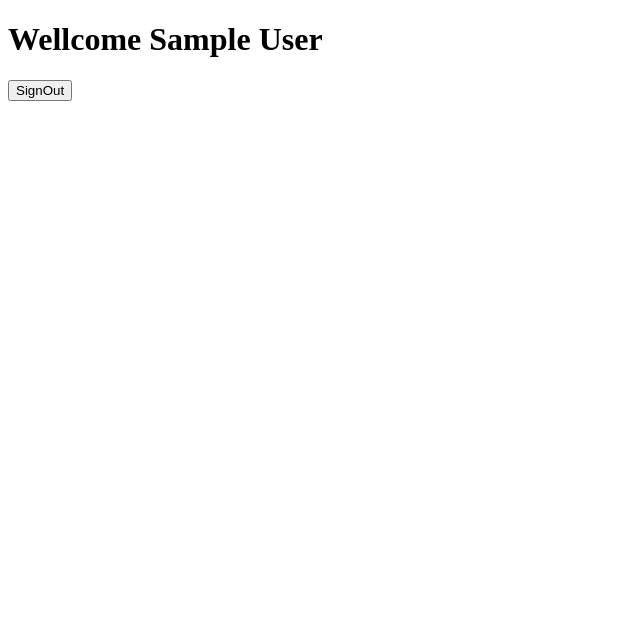
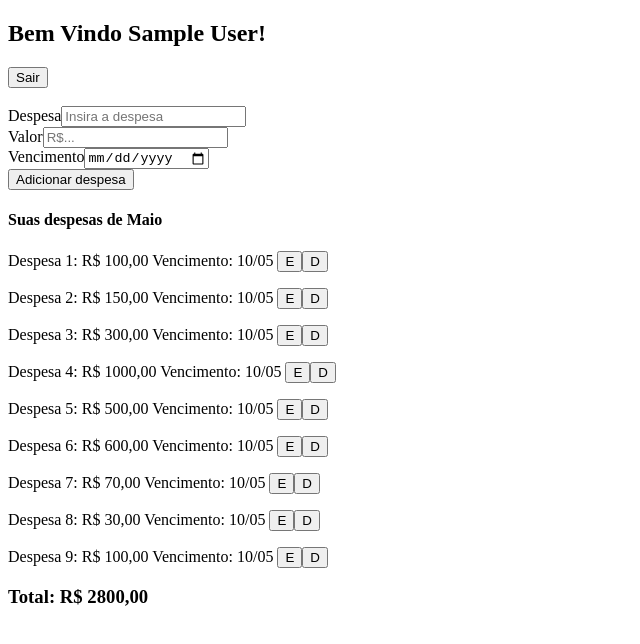
Before and after one commit to PaulinoBrunoMar/finance, a React (Create React App) app: page /home in a window 1280 px wide. Shown: the top 644 px of the page, without its empty margins (0-640 px from the left). Built offline with nearby package versions, Linux system fonts and the light colour scheme; no server answers; sample sign-in values are in the browser's storage.

Commit message:
Initializing CRUD with firestore

```diff
--- a/public/index.html
+++ b/public/index.html
@@ -1,43 +1,19 @@
 <!DOCTYPE html>
-<html lang="en">
+<html lang="pt-BR">
   <head>
     <meta charset="utf-8" />
     <link rel="icon" href="%PUBLIC_URL%/favicon.ico" />
     <meta name="viewport" content="width=device-width, initial-scale=1" />
     <meta name="theme-color" content="#000000" />
     <meta
-      name="description"
+      name="App that treat financial things"
       content="Web site created using create-react-app"
     />
-    <link rel="apple-touch-icon" href="%PUBLIC_URL%/logo192.png" />
-    <!--
-      manifest.json provides metadata used when your web app is installed on a
-      user's mobile device or desktop. See https://developers.google.com/web/fundamentals/web-app-manifest/
-    -->
-    <link rel="manifest" href="%PUBLIC_URL%/manifest.json" />
-    <!--
-      Notice the use of %PUBLIC_URL% in the tags above.
-      It will be replaced with the URL of the `public` folder during the build.
-      Only files inside the `public` folder can be referenced from the HTML.
 
-      Unlike "/favicon.ico" or "favicon.ico", "%PUBLIC_URL%/favicon.ico" will
-      work correctly both with client-side routing and a non-root public URL.
-      Learn how to configure a non-root public URL by running `npm run build`.
-    -->
-    <title>React App</title>
+    <title>Finance</title>
   </head>
   <body>
     <noscript>You need to enable JavaScript to run this app.</noscript>
     <div id="root"></div>
-    <!--
-      This HTML file is a template.
-      If you open it directly in the browser, you will see an empty page.
-
-      You can add webfonts, meta tags, or analytics to this file.
-      The build step will place the bundled scripts into the <body> tag.
-
-      To begin the development, run `npm start` or `yarn start`.
-      To create a production bundle, use `npm run build` or `yarn build`.
-    -->
   </body>
 </html>
--- a/src/App.js
+++ b/src/App.js
@@ -1,5 +1,6 @@
 import { AuthProvider } from "./components/context";
 import Router from "./routes/router";
+import ReactDOM from "react-dom";
 
 function App() {
   return (
--- a/src/components/home/index.js
+++ b/src/components/home/index.js
@@ -1,5 +1,7 @@
 import React, { useContext } from "react";
 import { AuthContext } from "../context";
+import { collection, addDoc } from "firebase/firestore";
+import { db } from "../services/firebaseConfig";
 
 function Home() {
   const { user, signOut } = useContext(AuthContext);
@@ -10,12 +12,84 @@ function Home() {
   } catch (e) {
     userOn = user;
   }
+  console.log(userOn);
+  async function addExpense() {
+    try {
+      const docRef = await addDoc(collection(db, userOn.uid), {
+        Despesa: "",
+        Descrição: "",
+        Vencimento: "",
+        Valor: 0,
+      });
+      console.log("Document written with ID: ", docRef.id);
+    } catch (e) {
+      console.error("Error adding document: ", e);
+    }
+  }
 
-  console.log(typeof userOn);
   return (
     <div>
-      <h1>Wellcome {userOn.displayName}</h1>
-      <button onClick={() => signOut()}>SignOut</button>
+      <h2>Bem Vindo {userOn.displayName}!</h2>
+      <button onClick={signOut}>Sair</button>
+      <br />
+      <br />
+
+      <div>
+        <div>
+          <label htmlFor="despesa">Despesa</label>
+          <input type="text" id="despesa" placeholder="Insira a despesa" />
+        </div>
+        <div>
+          <label htmlFor="valor">Valor</label>
+          <input type="number" id="valor" placeholder="R$..." />
+        </div>
+        <div>
+          <label htmlFor="vencimento">Vencimento</label>
+          <input type="date" id="vencimento" />
+        </div>
+      </div>
+      <button onClick={addExpense}>Adicionar despesa</button>
+
+      <div>
+        <h4>Suas despesas de Maio</h4>
+        <p>
+          Despesa 1: R$ 100,00 Vencimento: 10/05 <button>E</button>
+          <button>D</button>
+        </p>
+        <p>
+          Despesa 2: R$ 150,00 Vencimento: 10/05 <button>E</button>
+          <button>D</button>
+        </p>
+        <p>
+          Despesa 3: R$ 300,00 Vencimento: 10/05 <button>E</button>
+          <button>D</button>
+        </p>
+        <p>
+          Despesa 4: R$ 1000,00 Vencimento: 10/05 <button>E</button>
+          <button>D</button>
+        </p>
+        <p>
+          Despesa 5: R$ 500,00 Vencimento: 10/05 <button>E</button>
+          <button>D</button>
+        </p>
+        <p>
+          Despesa 6: R$ 600,00 Vencimento: 10/05 <button>E</button>
+          <button>D</button>
+        </p>
+        <p>
+          Despesa 7: R$ 70,00 Vencimento: 10/05 <button>E</button>
+          <button>D</button>
+        </p>
+        <p>
+          Despesa 8: R$ 30,00 Vencimento: 10/05 <button>E</button>
+          <button>D</button>
+        </p>
+        <p>
+          Despesa 9: R$ 100,00 Vencimento: 10/05 <button>E</button>
+          <button>D</button>
+        </p>
+        <h3>Total: R$ 2800,00</h3>
+      </div>
     </div>
   );
 }
--- a/src/components/login/index.js
+++ b/src/components/login/index.js
@@ -10,9 +10,7 @@ function Login() {
   }
 
   if (!signed) {
-    return (
-      <button onClick={() => loginGoogle()}>Signin with Google Account</button>
-    );
+    return <button onClick={loginGoogle}>Logar com conta Google</button>;
   } else {
     return <Navigate to="/home" />;
   }
--- a/src/components/services/firebaseConfig.js
+++ b/src/components/services/firebaseConfig.js
@@ -1,4 +1,5 @@
 import { initializeApp } from "firebase/app";
+import { getFirestore } from "firebase/firestore";
 
 const firebaseConfig = {
   apiKey: "AIzaSyCWd6qqt52Rcf-9mStl3Qi7gn08fvXPLh4",
@@ -11,3 +12,4 @@ const firebaseConfig = {
 };
 
 export const app = initializeApp(firebaseConfig);
+export const db = getFirestore(app);
```
Also changed, not shown: public/logo192.png (deleted), public/logo512.png (deleted), public/manifest.json (deleted).
